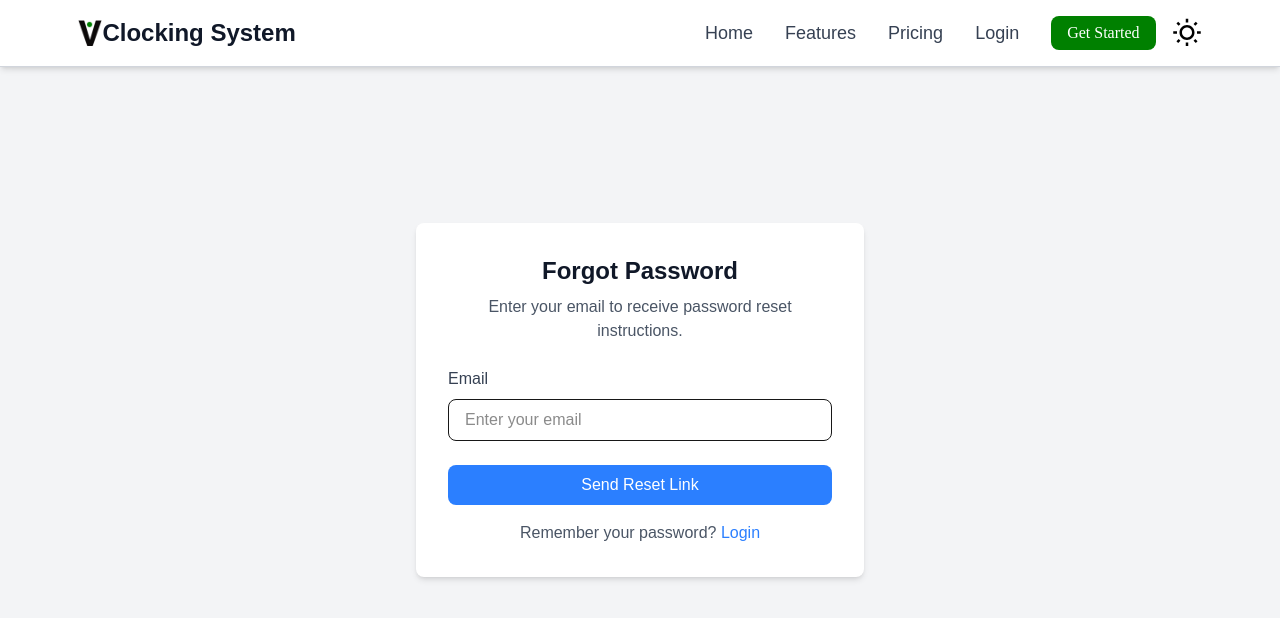
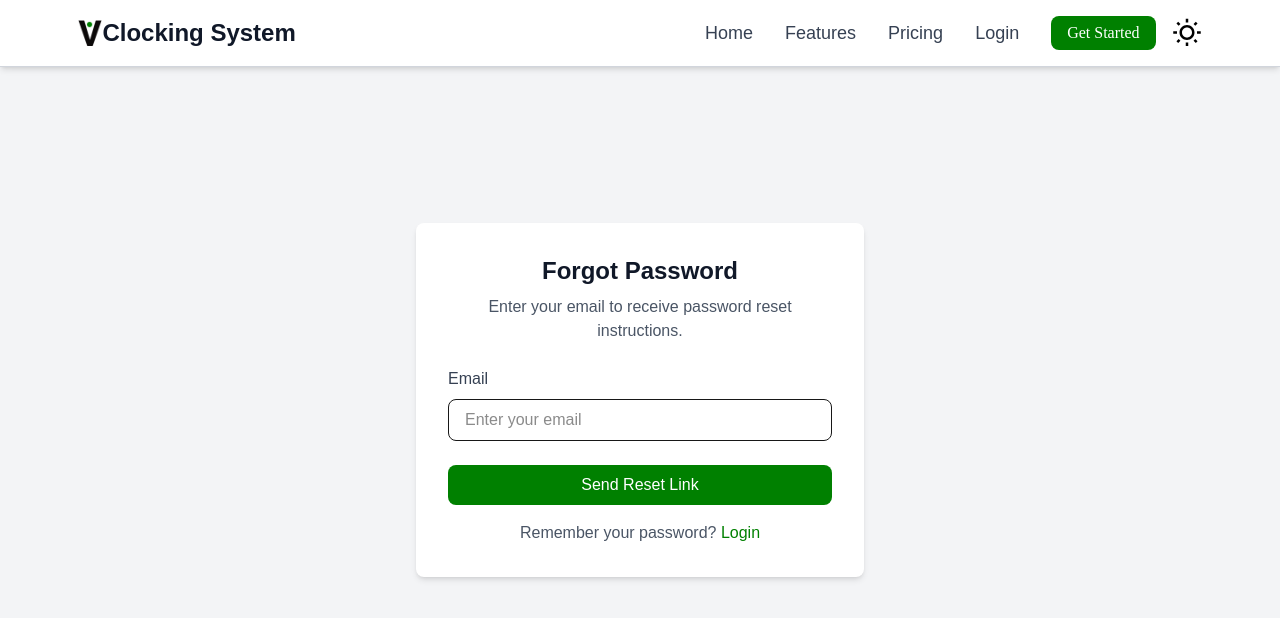
Before and after one commit to erasmuseobeth/employee-clocking-system, a Next.js app: page /forgot-password in a window 1280 px wide. Shown: the top 618 px of the page. Built offline with nearby package versions, Linux system fonts and the light colour scheme.

Commit message:
fix: quick fix

```diff
--- a/app/(auth)/forgot-password/page.tsx
+++ b/app/(auth)/forgot-password/page.tsx
@@ -29,7 +29,7 @@ export default function ForgotPassword() {
               type="email"
               value={email}
               onChange={(e) => setEmail(e.target.value)}
-              className="w-full px-4 py-2 mt-2 border rounded-lg focus:outline-none focus:ring-2 focus:ring-blue-400"
+              className="w-full px-4 py-2 mt-2 border rounded-lg focus:outline-none focus:ring-2 focus:ring-primary"
               placeholder="Enter your email"
               required
             />
@@ -38,7 +38,7 @@ export default function ForgotPassword() {
           {/* Reset Password Button */}
           <button
             type="submit"
-            className="w-full mt-6 bg-blue-500 text-white py-2 rounded-lg hover:bg-blue-600 transition"
+            className="w-full mt-6 bg-primary text-white py-2 rounded-lg hover:bg-primary transition"
           >
             Send Reset Link
           </button>
@@ -47,7 +47,7 @@ export default function ForgotPassword() {
         {/* Back to Login Link */}
         <p className="mt-4 text-center text-gray-600">
           Remember your password?{" "}
-          <a href="/auth/login" className="text-blue-500 hover:underline">
+          <a href="/login" className="text-primary hover:underline">
             Login
           </a>
         </p>
```
